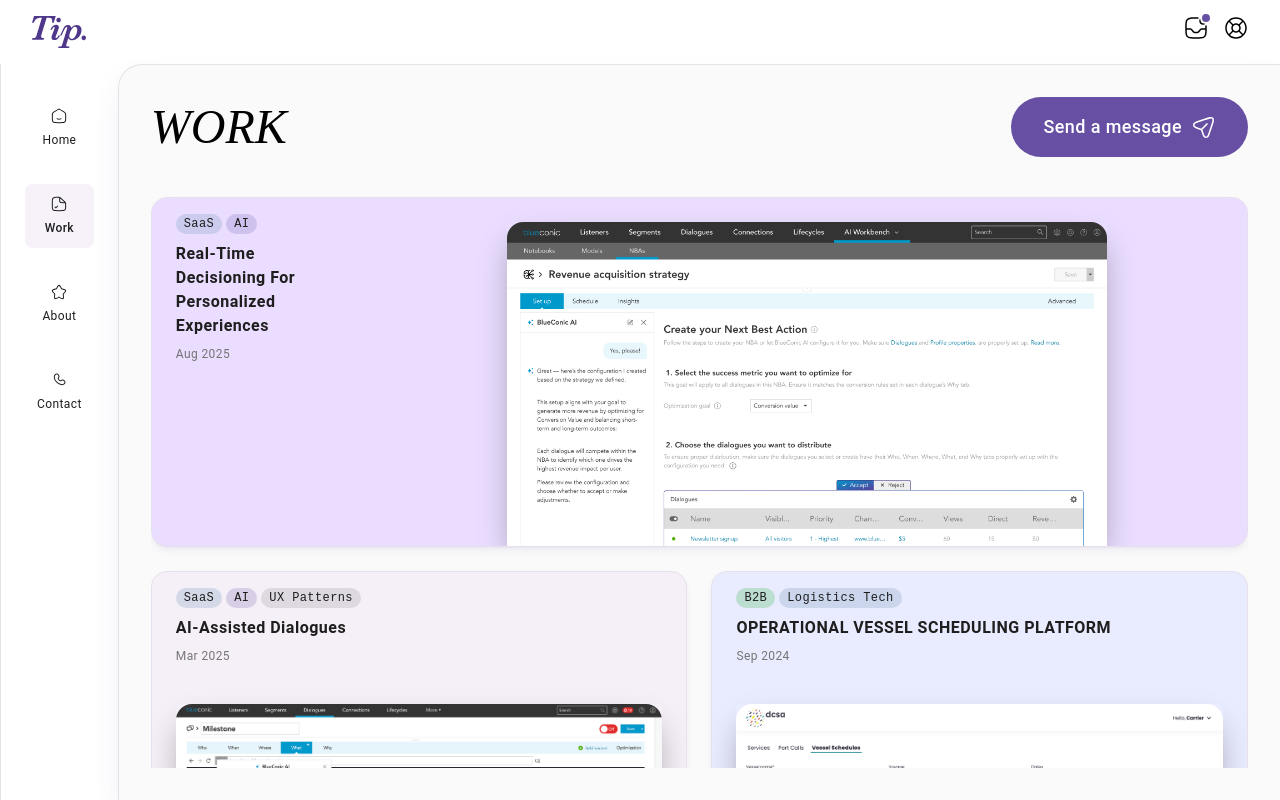
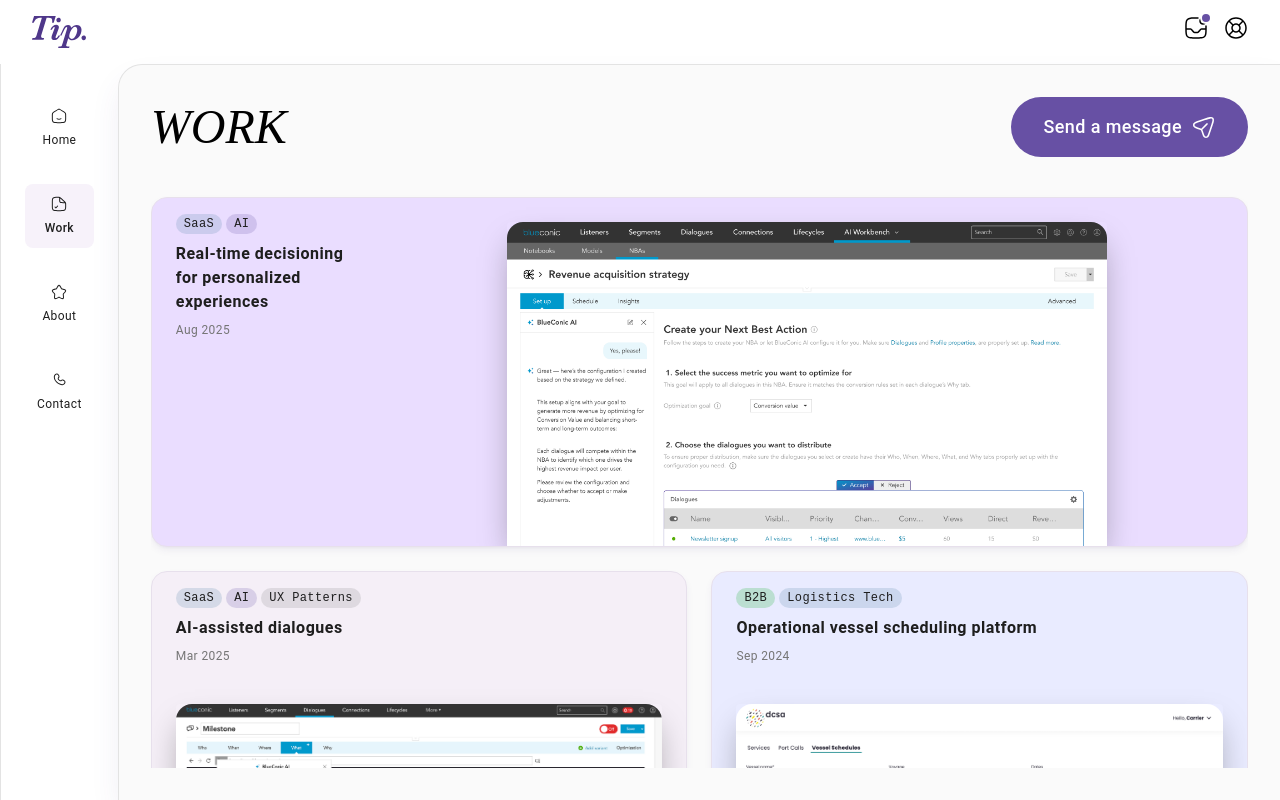
Before and after one commit to tanpereira-tipp3/portfoliopd, a Next.js app: page /work in a window 1280 px wide. Built offline with nearby package versions, Linux system fonts and the light colour scheme.

Commit message:
Fix title capitalization: capitalize first letter, keep AI in all caps, lowercase rest

```diff
--- a/components/FeaturedProjects.tsx
+++ b/components/FeaturedProjects.tsx
@@ -155,7 +155,24 @@ function ProjectCard({
         )}
         <div className="flex flex-col gap-0 items-start relative shrink-0 w-full">
           <p className="font-roboto font-semibold leading-6 relative shrink-0 text-[#1e1e1e] text-base sm:text-base tracking-[0.5px] w-full whitespace-pre-wrap transition-colors duration-300 group-hover:text-primary">
-            {title ? (title.charAt(0).toUpperCase() + title.slice(1).toLowerCase()) : "Reinforcement learning recommendation system for Blueconic"}
+            {title ? (() => {
+              const parts = title.split(/(\s|-)/);
+              const transformed = parts.map((part, index) => {
+                // Preserve spaces and hyphens
+                if (part === ' ' || part === '-') {
+                  return part;
+                }
+                // CRITICAL: Convert "AI" in ANY case (AI, Ai, aI, ai) to "AI" in all caps
+                const upperPart = part.toUpperCase();
+                if (upperPart === 'AI') {
+                  return 'AI';
+                }
+                // All other words: lowercase
+                return part.toLowerCase();
+              }).join('');
+              // Capitalize the first letter of the entire title
+              return transformed.charAt(0).toUpperCase() + transformed.slice(1);
+            })() : "Reinforcement learning recommendation system for Blueconic"}
           </p>
         </div>
         {date && (
--- a/components/WorkContent.tsx
+++ b/components/WorkContent.tsx
@@ -155,18 +155,24 @@ function ProjectCard({
         </div>
         <div className="flex flex-col gap-0 items-start relative shrink-0 w-full">
           <p className="font-roboto font-semibold leading-6 relative shrink-0 text-[#1e1e1e] text-base sm:text-base tracking-[0.5px] w-full whitespace-pre-wrap transition-colors duration-300 group-hover:text-primary">
-            {title.split(/(\s|-)/).map((part, index) => {
-              // Preserve spaces and hyphens
-              if (part === ' ' || part === '-') {
-                return part;
-              }
-              // Preserve "AI" and other acronyms in all caps
-              if (part.toUpperCase() === 'AI' || part.match(/^[A-Z]{2,}$/)) {
-                return part.toUpperCase();
-              }
-              // Capitalize first letter, lowercase rest
-              return part.charAt(0).toUpperCase() + part.slice(1).toLowerCase();
-            }).join('')}
+            {(() => {
+              const parts = title.split(/(\s|-)/);
+              const transformed = parts.map((part, index) => {
+                // Preserve spaces and hyphens
+                if (part === ' ' || part === '-') {
+                  return part;
+                }
+                // CRITICAL: Convert "AI" in ANY case (AI, Ai, aI, ai) to "AI" in all caps
+                const upperPart = part.toUpperCase();
+                if (upperPart === 'AI') {
+                  return 'AI';
+                }
+                // All other words: lowercase
+                return part.toLowerCase();
+              }).join('');
+              // Capitalize the first letter of the entire title
+              return transformed.charAt(0).toUpperCase() + transformed.slice(1);
+            })()}
           </p>
         </div>
         <p className="font-roboto font-normal leading-4 relative shrink-0 text-[#757575] text-xs tracking-[0.4px]">
```
